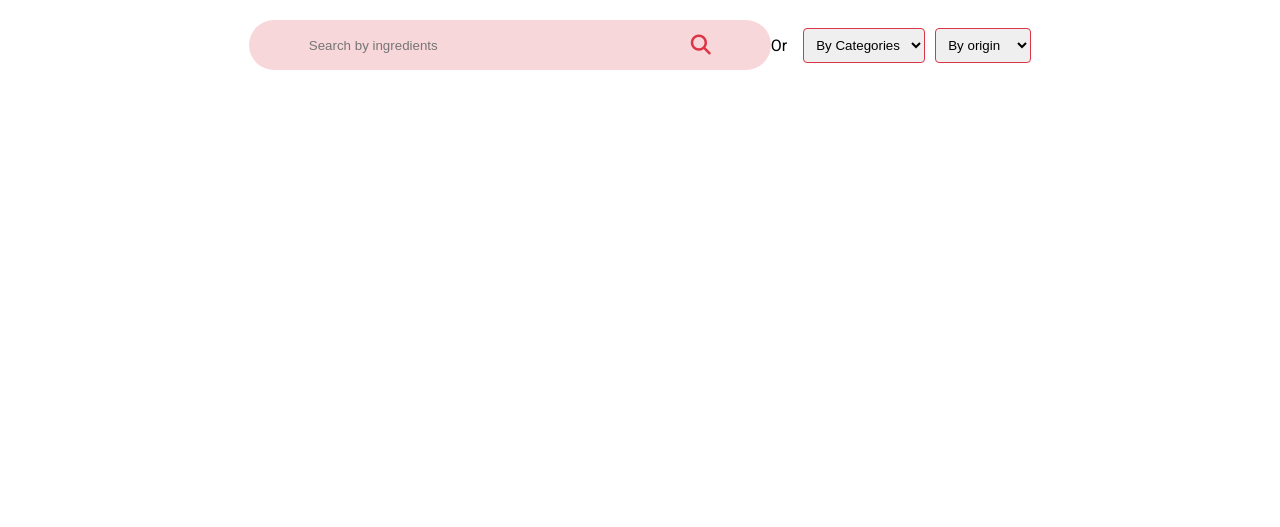
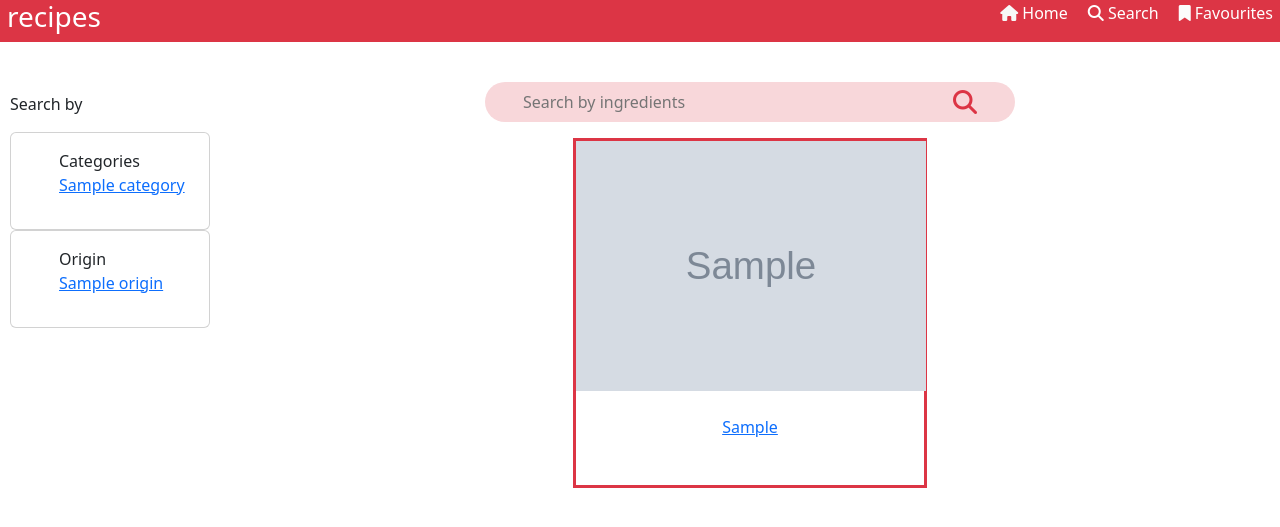
Before and after one commit to Johna210/CS50_Final_Project-, a Flask app: template templates/search.html in a window 1280 px wide. Shown: the top 527 px of the page. Run offline with Flask 3, Linux system fonts and the light colour scheme; the template is opened without the code that fills it: most values are stand-ins (such as "Sample title", 1, 10 or a date in 2020); grey boxes marked "Sample" are stand-in pictures; some libraries are stand-ins or nearby versions.

Commit message:
Added features to the search page like now you can search by categories and countries(origin) Added two heleper functions search_by_categories and search_by_origin

```diff
--- a/app.py
+++ b/app.py
@@ -15,7 +15,7 @@ from wtforms.validators import DataRequired, Length, Email, Regexp, EqualTo
 from wtforms import ValidationError
 from flask_wtf.csrf import CSRFProtect
 
-from helpers import login_required, RegistrationForm, generate, search_by_id
+from helpers import login_required, RegistrationForm, generate, search_by_id, search_by_category, search_by_origin
 
 app = Flask(__name__)
 SECRET_KEY = 'safddsgayfdsgfhjgs'
@@ -169,10 +169,29 @@ def recipe():
     return render_template("recipe.html", meal=meal)
 
 
-@app.route("/search")
+@app.route("/search", methods=["GET", "POST"])
 @login_required
 def search():
-    return render_template("search.html")
+    categories = ['Beef', 'Breakfast', 'Chicken', 'Dessert', 'Goat', 'Lamb',
+                  'Miscellaneous', 'Pasta', 'Pork', 'Seafood', 'Side', 'Starter', 'Vegetarian', 'Vegan']
+    origins = ['American', 'British', 'Canadian', 'Chinese', 'Croatian', 'Dutch', 'Egyptian', 'Filipino', 'French', 'Greek', 'Indian', 'Irish', 'Italian', 'Jamaican',
+               'Japanese', 'Kenyan', 'Malaysian', 'Mexican', 'Moroccan', 'Polish', 'Portuguese', 'Russian', 'Spanish', 'Thai', 'Tunisian', 'Turkish', 'Unknown', 'Vietnamese']
+
+    meals = []
+
+    if request.method == "POST":
+        pass
+
+    category = request.args.get("category")
+    origin = request.args.get("origin")
+
+    if category:
+        meals = search_by_category(category)
+
+    elif origins:
+        meals = search_by_origin(origin)
+
+    return render_template("search.html", categories=categories, origins=origins, meals=meals)
 
 
 @app.route("/categories")
@@ -182,4 +201,4 @@ def categories():
 
 
 if __name__ == '__main__':
-    app.run()
+    app.run(debug=True)
--- a/static/CSS/search.css
+++ b/static/CSS/search.css
@@ -1,7 +1,32 @@
+/* Heading */
+.heading {
+  display: flex;
+  background-color: #dc3545;
+  padding: 0 7px;
+  justify-content: space-between;
+  align-items: center;
+  color: #fff;
+}
+
+.links {
+  display: flex;
+  gap: 20px;
+}
+
+ul {
+  list-style: none;
+}
+
+.link {
+  text-decoration: none;
+  color: #fff;
+}
+
 .search-bar {
   width: 100%;
   display: flex;
   align-items: center;
+  justify-content: center;
   margin-bottom: 1rem;
   gap: 20px;
 }
@@ -47,3 +72,70 @@
   padding: 5px;
   border-radius: 50px;
 }
+/* Search results */
+.search-results {
+  width: 100%;
+  display: flex;
+  flex-wrap: wrap;
+  gap: 10px;
+  justify-content: center;
+  align-items: center;
+  text-align: center;
+}
+
+.recipe {
+  width: 354px;
+  height: 350px;
+  border: #dc3545 solid;
+}
+
+.cards {
+  width: 200px;
+}
+
+.images {
+  height: 250px;
+  width: 350px;
+}
+/* Container */
+.container-search {
+  display: flex;
+  margin-top: 40px;
+}
+
+.side-bar {
+  display: flex;
+  flex-direction: column;
+  padding: 10px;
+}
+
+.right {
+  display: flex;
+  flex-grow: 1;
+  flex-direction: column;
+}
+
+.search-button {
+  align-self: center;
+}
+
+/* Mobile */
+@media screen and (max-width: 600px) {
+  .recipe {
+    width: 250px;
+    height: 250px;
+    border: #dc3545 solid;
+  }
+
+  .images {
+    height: 150px;
+    width: 244px;
+  }
+
+  .cards {
+    width: 150px;
+  }
+  .search-space {
+    width: 75%;
+  }
+}
--- a/templates/search.html
+++ b/templates/search.html
@@ -1,50 +1,113 @@
+<!DOCTYPE html>
+<html lang="en">
+  <head>
+    <meta charset="UTF-8" />
+    <meta name="viewport" content="width=device-width, initial-scale=1.0" />
+    <title>Search</title>
+    <link rel="stylesheet" href="/static/CSS/search.css" />
+    <link
+      href="https://cdn.jsdelivr.net/npm/bootstrap@5.3.2/dist/css/bootstrap.min.css"
+      rel="stylesheet"
+      integrity="sha384-T3c6CoIi6uLrA9TneNEoa7RxnatzjcDSCmG1MXxSR1GAsXEV/Dwwykc2MPK8M2HN"
+      crossorigin="anonymous"
+    />
+    <script
+      src="https://cdn.jsdelivr.net/npm/bootstrap@5.3.2/dist/js/bootstrap.bundle.min.js"
+      integrity="sha384-C6RzsynM9kWDrMNeT87bh95OGNyZPhcTNXj1NW7RuBCsyN/o0jlpcV8Qyq46cDfL"
+      crossorigin="anonymous"
+    ></script>
+    <script
+      src="https://kit.fontawesome.com/01821c8375.js"
+      crossorigin="anonymous"
+    ></script>
+  </head>
+  <body>
+    <form action="/search" method="post"></form>
+    <div class="heading">
+      <h3 class="logo">recipes</h3>
+      <ul class="links">
+        <li>
+          <a class="link" href="/"
+            ><i class="fa-solid fa-house" style="color: #f7f8f8"></i> Home</a
+          >
+        </li>
 
-{% extends "layout.html" %} {% block title %} Homepage {% endblock %} {% block
-main %}
-<div class="container-search">
-    <div class="search-page">
-    <div class="search-bar">
-        <div class="search-space">
-            <input type="text" class="search-input" placeholder="Search by ingredients">
-        <button type="submit" class="search-button "><i class="fa-solid fa-magnifying-glass fa-xl" style="color: #dc3545;"></i></button>
+        <li>
+          <a class="link" href="/search"
+            ><i class="fa-solid fa-magnifying-glass" style="color: #ffffff"></i>
+            Search</a
+          >
+        </li>
+        <li>
+          <a class="link" href="#"
+            ><i class="fa-solid fa-bookmark" style="color: #fcfcfc"></i>
+            Favourites</a
+          >
+        </li>
+      </ul>
+    </div>
+
+    <div class="container-search">
+      <div class="left">
+        <div class="side-bar">
+          <p id="search-by">
+              Search by
+          </p>
+          <div style="min-height: 70px">
+              <div class="cards card card-body ">
+                <ul>
+                  <span>Categories</span>
+                  {% for category in categories %}
+                  <li>
+                    <a href="/search?category={{ category }}">{{ category }}</a>
+                  </li>
+                  {% endfor %}
+                </ul>
+              </div>
+              <div class="cards card card-body " >
+                <ul>
+                  <span>Origin</span>
+                  {% for origin in origins %}
+                  <li><a href="/search?origin={{ origin }}">{{ origin }}</a></li>
+                  {% endfor %}
+                </ul>
+              </div>
+          </div>
         </div>
-        <div class="or">Or</div>
-        <div class="filters">
-          <select name="ingredients" class="filter-ingredients">
-            <option value="">By Categories</option>
-            <option value="chicken">Chicken</option>
-            <option value="beef">Beef</option>
-            <option value="pork">Pork</option>
-            <option value="fish">Fish</option>
-            <option value="vegetarian">Vegetarian</option>
-            <option value="vegan">Vegan</option>
-          </select>
+      </div>
 
-          <select name="area" class="filter-area">
-            <option value="">By origin</option>
-            <option value="American">American</option>
-            <option value="Mexican">Mexican</option>
-            <option value="Italian">Italian</option>
-            <option value="Chinese">Chinese</section>
-            <option value="Indian">Indian</option>
-            <option value="Japanese">Japanese</option>
-          </select>
+      <div class="right">
+        <div class="search-bar">
+          <div class="search-space">
+            <input
+              type="text"
+              class="search-input"
+              placeholder="Search by ingredients"
+            />
+            <button type="submit" class="search-button">
+              <i
+                class="fa-solid fa-magnifying-glass fa-xl"
+                style="color: #dc3545"
+              ></i>
+            </button>
+          </div>
 
-          <!-- <select name="category" class="filter-category">
-            <option value="">All categories</option>
-            <option value="Main course">Main course</section>
-            <option value="Side dish">Side dish</option>
-            <option value="Dessert">Dessert</option>
-            <option value="Appetizer">Appetizer</section>
-            <option value="Drink">Drink</section>
-          </select> -->
         </div>
-
+        <div class="search-results">
+          {% for meal in meals %}
+          <div class="recipe">
+            <div class="images">
+              <img class ="images" src="{{ meal["strMealThumb"] }}" alt="{{
+              meal["meal"]}}" />
+            </div>
+            <div class="description">
+               <br>
+              <a href="/recipe?id={{ meal["idMeal"] }}"> {{ meal["strMeal"] }} </a>
+            </div>
+          </div>
+          {% endfor %}
+        </div>
       </div>
-      <div class="search-results">
-
-      </div>
-</div>
-</div>
-
-{% endblock %}
+    </div>
+  </body>
+</html>
```
Also changed, not shown: helpers.py (+25 -1 lines), templates/categories.html (deleted, +0 -11 lines), db/recipes.db, templates/index.html (line endings or trailing spaces), 9 other files.
